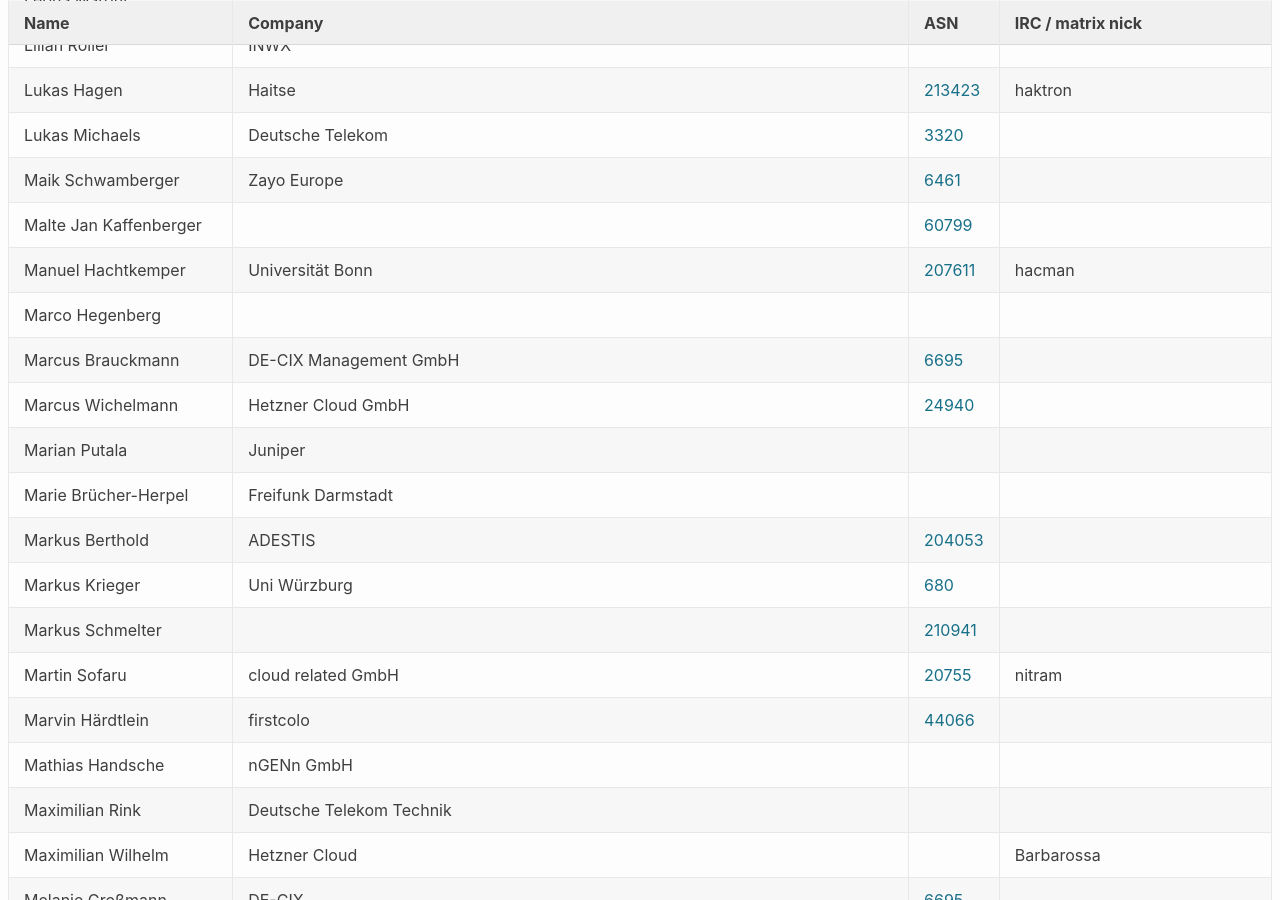
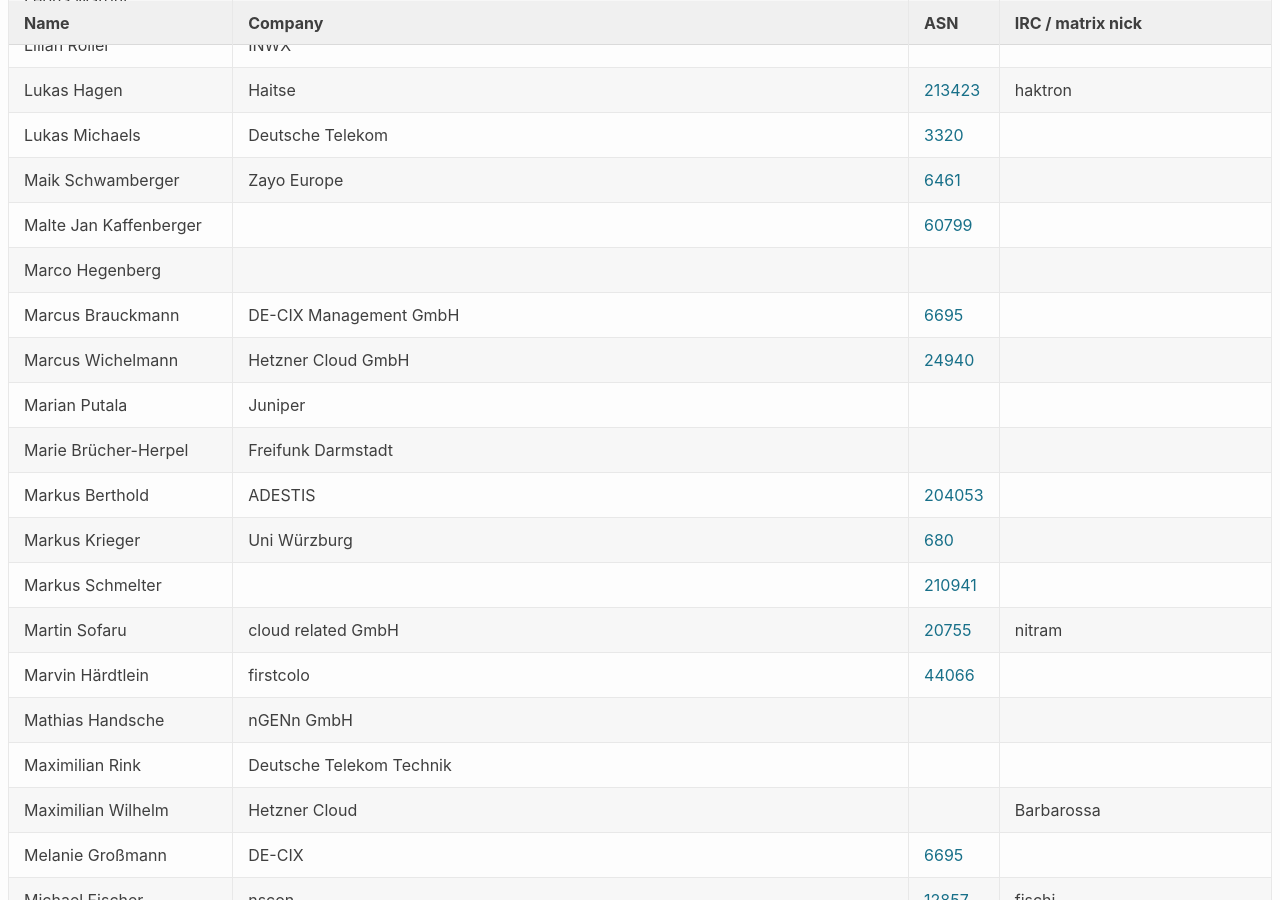
Before and after one commit to denog/pretix-attendeelist, a Jekyll site: the page built from denog17/index.markdown, in a window 1280 px wide and 900 px high, scrolled down 2698 px. Built offline with Jekyll 4.4.1, drawn with Linux system fonts in a browser that asks for light colours; some of the changed text lies outside the part shown.

Commit message:
Latest data: Fri Jun 13 22:10:46 UTC 2025

```diff
--- a/_data/attendees_denog17_onsite.json
+++ b/_data/attendees_denog17_onsite.json
@@ -366,12 +366,6 @@
     "asn": "60799"
   },
   {
-    "name": "Manuel Hachtkemper",
-    "company": "Universität Bonn",
-    "irc": "hacman",
-    "asn": "207611"
-  },
-  {
     "name": "Marco Hegenberg",
     "company": null,
     "irc": null,
@@ -696,12 +690,6 @@
     "asn": null
   },
   {
-    "name": "Tim Bayer",
-    "company": "Universität Bonn",
-    "irc": null,
-    "asn": null
-  },
-  {
     "name": "Tim Kleefass",
     "company": "DENOG e.V. / DE-CIX / Stuttgart-IX",
     "irc": "@tim:haitabu.net",
```
